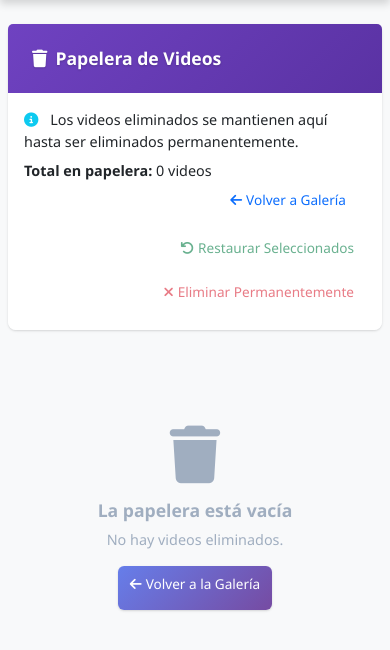
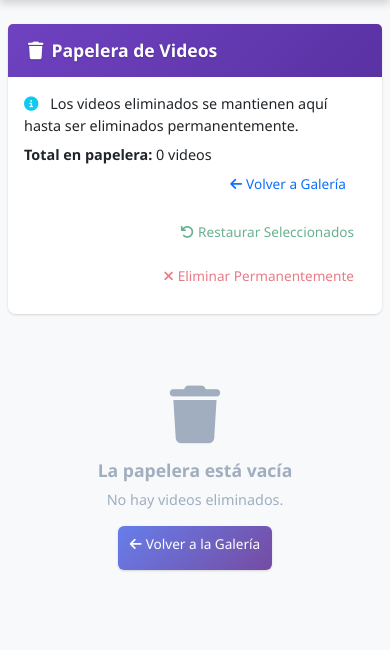
Before and after one commit to Zidane0MA/Tag-Flow, a Flask app: page /trash in a window 390 px wide. Shown: the part 63-713 px from the top of the page. Run offline with Flask 3, Linux system fonts and the light colour scheme; data that the repository does not hold is empty.

Commit message:
fix trash page

```diff
--- a/static/css/gallery.css
+++ b/static/css/gallery.css
@@ -1493,7 +1493,7 @@ body.modal-open {
     }
 
     #filters-container {
-        margin-bottom: 1.25rem;
+        margin-bottom: 1.5rem;
     }
 
     #stats-container .col-6,
--- a/templates/trash.html
+++ b/templates/trash.html
@@ -540,17 +540,181 @@
 }
 
 /* ============================================
+   ESPACIADO RESPONSIVO CONSISTENTE CON GALLERY
+   ============================================ */
+
+/* Ajustes de espaciado entre secciones para diferentes breakpoints */
+@media (max-width: 768px) {
+    /* Reducir espaciado general en móvil - máxima especificidad */
+    #trash-page-content .row.mb-4,
+    body .row.mb-4 {
+        margin-bottom: 1.5rem !important;
+    }
+
+    /* Espaciado de container principal - máxima especificidad */
+    #trash-page-content .container-fluid,
+    body .container-fluid {
+        padding-left: 0.5rem !important;
+        padding-right: 0.5rem !important;
+    }
+
+    /* Ajustes específicos para cards */
+    .card {
+        margin-bottom: 1.5rem;
+    }
+
+    .card-body {
+        padding: 1rem;
+    }
+
+    .card-footer {
+        padding: 0.75rem 1rem;
+    }
+
+    /* Espaciado optimizado para filtros de selección */
+    #select-all {
+        margin-right: 0.5rem;
+    }
+
+    /* Reducir spacing en paginación */
+    nav.mt-4 {
+        margin-top: 1.5rem !important;
+    }
+}
+
+@media (max-width: 576px) {
+    /* Espaciado más compacto para móviles pequeños - especificidad alta */
+    body .row.mb-4 {
+        margin-bottom: 1.5rem !important;
+    }
+
+    /* Headers pegajosos con menos padding - especificidad alta */
+    body .card-header {
+        padding: 1rem 1.25rem !important;
+        position: sticky;
+        top: 0;
+        z-index: 10;
+    }
+
+    /* Espaciado optimizado para controles */
+    .btn-group .btn {
+        margin-right: 0.25rem;
+    }
+
+    /* Reducir margin de paginación */
+    nav.mt-4 {
+        margin-top: 1.5rem !important;
+    }
+
+    /* Ajustar espaciado interno de danger-zone */
+    .danger-zone {
+        padding: 1rem;
+        margin-bottom: 1rem;
+    }
+
+    .card {
+        margin-bottom: 0rem !important;
+    }
+}
+
+@media (max-width: 350px) {
+    /* Espaciado ultra compacto para pantallas muy pequeñas - especificidad alta */
+    body .row.mb-4 {
+        margin-bottom: 1rem !important;
+    }
+
+    body .card {
+        margin-bottom: 0rem !important;
+    }
+
+    body .card-header {
+        padding: 0.75rem 1rem !important;
+    }
+
+    body .card-body {
+        padding: 0.75rem !important;
+    }
+
+    nav.mt-4 {
+        margin-top: 1rem !important;
+    }
+}
+
+/* Desktop intermedio - ajustar padding de container */
+@media (min-width: 769px) and (max-width: 991.98px) {
+    .container-fluid {
+        padding-left: 10px;
+        padding-right: 10px;
+    }
+}
+
+/* ============================================
+   CORRECCIÓN CONFLICTO MAIN.CSS - TABLETS
+   ============================================ */
+
+/* Corregir conflicto con main.css para tablets (768px-1024px) que aplica margin-bottom: 1.5rem */
+@media (min-width: 768px) and (max-width: 1024px) {
+    /* Anular margin-bottom de main.css para TODAS las cards en trash.html */
+    body #trash-page-content .card,
+    body .card {
+        margin-bottom: 0rem !important; /* Anular los 1.5rem de main.css */
+    }
+
+    /* Específicamente para trash-cards */
+    body #trash-page-content .trash-card,
+    body .trash-card {
+        margin-bottom: 1rem !important;
+    }
+}
+
+/* Corregir conflicto con main.css para móviles (max-width: 768px) */
+@media (max-width: 768px) {
+    /* Anular cualquier margin-bottom excesivo de main.css para TODAS las cards */
+    body #trash-page-content .card,
+    body .card {
+        margin-bottom: 0rem !important; /* Espaciado consistente en móviles */
+    }
+
+    /* Específicamente para trash-cards */
+    body #trash-page-content .trash-card,
+    body .trash-card {
+        margin-bottom: 0 !important; /* Las trash-cards usan el espaciado del wrapper */
+    }
+}
+
+/* Corregir conflicto con main.css para móviles pequeños (max-width: 576px) */
+@media (max-width: 576px) {
+    /* Anular cualquier margin-bottom excesivo de main.css para TODAS las cards */
+    body #trash-page-content .card,
+    body .card {
+        margin-bottom: 0rem !important; /* Espaciado más compacto en móviles pequeños */
+    }
+
+    /* Específicamente para trash-cards */
+    body #trash-page-content .trash-card,
+    body .trash-card {
+        margin-bottom: 0 !important; /* Las trash-cards usan el espaciado del wrapper */
+    }
+}
+
+/* ============================================
    RESPONSIVE DESIGN - MANTENER CONSISTENCIA
    ============================================ */
 
 /* Asegurar que las trash-card mantengan el diseño en todas las pantallas */
 @media (max-width: 768px) {
+    /* Espaciado específico para video cards */
+    .video-card-wrapper {
+        margin-bottom: 1.5rem !important;
+    }
+
     .trash-card {
         background: linear-gradient(135deg, rgba(45, 55, 72, 0.95) 0%, rgba(55, 65, 85, 0.95) 100%);
         border: 2px solid rgba(220, 53, 69, 0.3);
         border-radius: 16px;
         box-shadow: 0 8px 25px rgba(0, 0, 0, 0.15), 0 0 20px rgba(220, 53, 69, 0.05);
         backdrop-filter: blur(10px);
+        margin-bottom: 0 !important; /* Remover margin propio de la card */
     }
 
     .trash-card:hover {
@@ -637,12 +801,18 @@
 }
 
 @media (max-width: 576px) {
+    /* Espaciado más compacto para video cards */
+    .video-card-wrapper {
+        margin-bottom: 1rem !important;
+    }
+
     .trash-card {
         background: linear-gradient(135deg, rgba(45, 55, 72, 0.95) 0%, rgba(55, 65, 85, 0.95) 100%);
         border: 2px solid rgba(220, 53, 69, 0.3);
         border-radius: 16px;
         box-shadow: 0 8px 25px rgba(0, 0, 0, 0.15), 0 0 20px rgba(220, 53, 69, 0.05);
         backdrop-filter: blur(10px);
+        margin-bottom: 0 !important;
     }
 
     .trash-card:hover {
@@ -715,6 +885,7 @@
 {% endblock %}
 
 {% block content %}
+<div id="trash-page-content">
     <!-- Header de papelera -->
     <div class="row mb-4">
         <div class="col-12">
@@ -779,7 +950,7 @@
     {% endif %}
 
     <!-- Galería de videos eliminados -->
-    <div class="row" id="trash-container">
+    <div class="row mb-4" id="trash-container">
         {% if videos %}
             {% for video in videos %}
             <div class="col-xl-3 col-lg-4 col-sm-6 mb-4 video-card-wrapper" data-video-id="{{ video.id }}">
```
